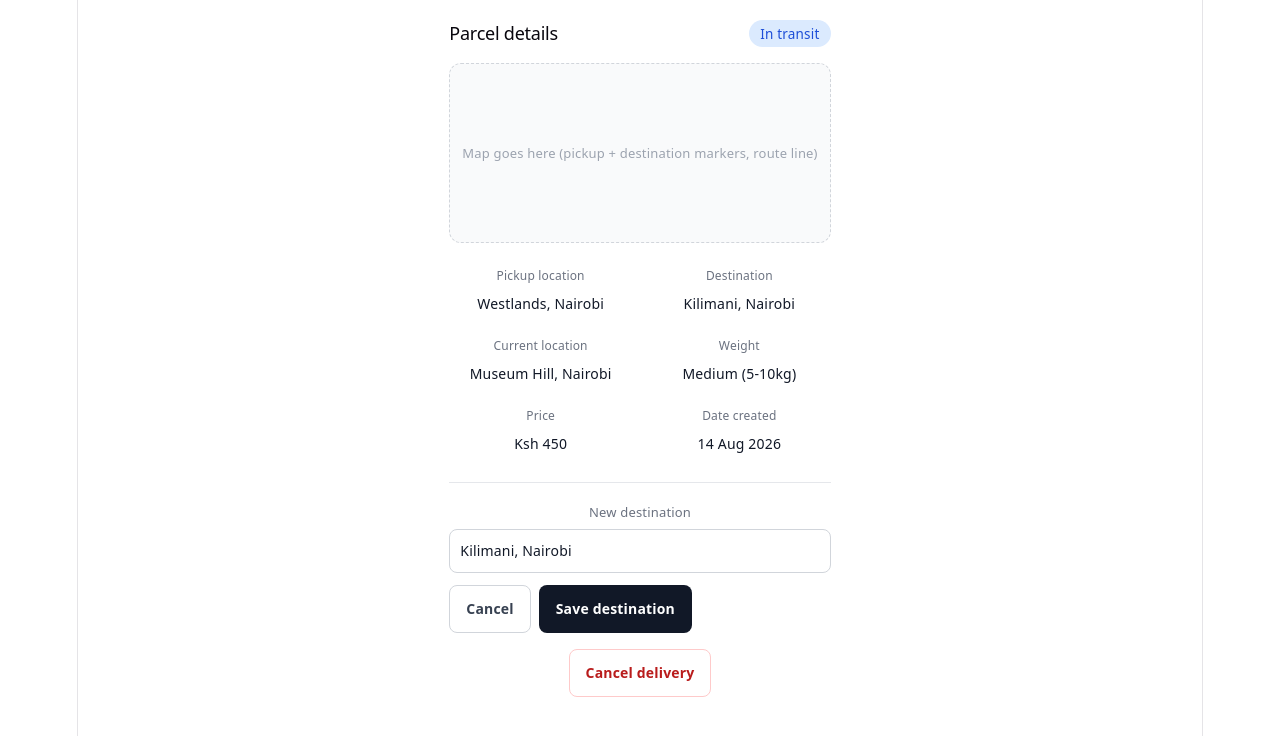
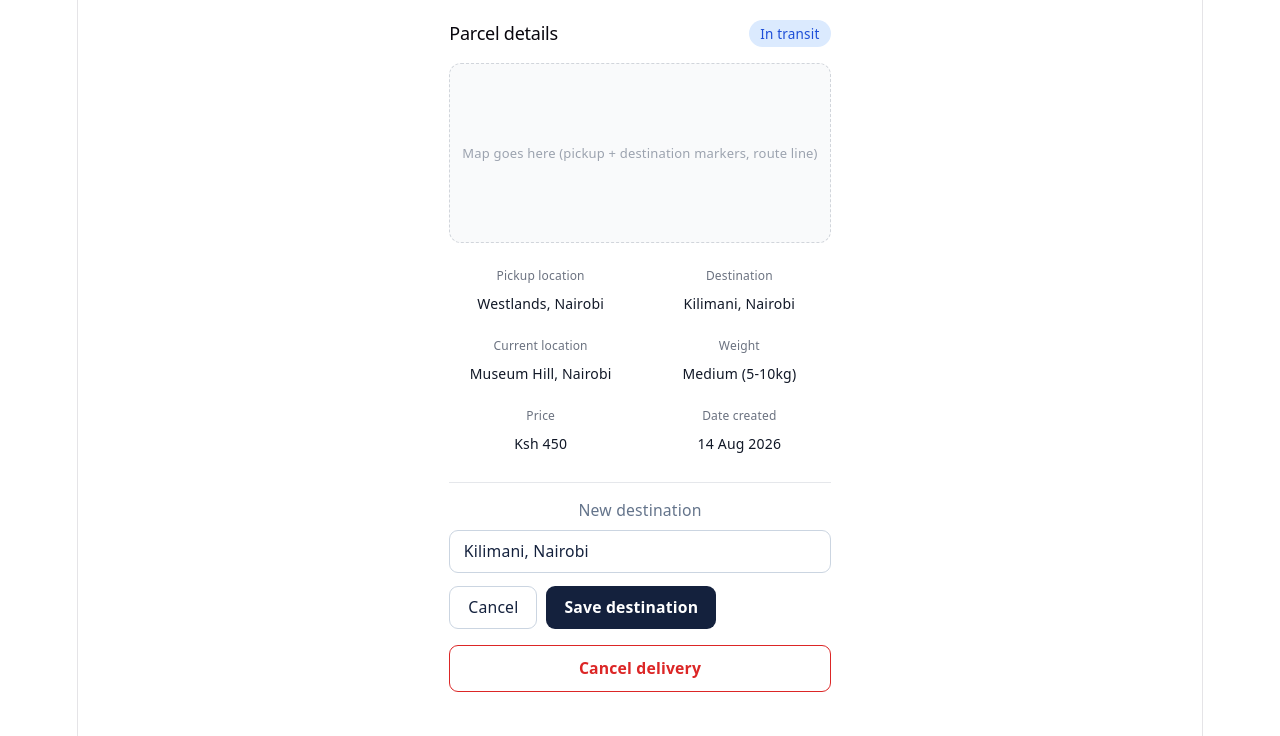
Before and after one commit to Jaden-Afrika/DELIVEROO-FRONTEND, a React (Vite) app: page /orders/p-1001 in a window 1280 px wide. Both pictures are taken after a click on the button "Change destination". Shown: the top 736 px of the page. Built offline with nearby package versions, Linux system fonts and the light colour scheme.

Commit message:
style: restyle CancelDeliveryButton and ChangeDestinationForm with Tailwind design tokens

```diff
--- a/src/components/CancelDeliveryButton.jsx
+++ b/src/components/CancelDeliveryButton.jsx
@@ -30,10 +30,10 @@ export default function CancelDeliveryButton({ parcel, currentUserId }) {
   }
 
   return (
-    <div className="cancel-delivery">
+    <div className="flex flex-col gap-1.5">
       <button
         type="button"
-        className="btn btn--danger-outline"
+        className="rounded-lg border border-caution bg-white px-4 py-2.5 text-sm font-semibold text-caution disabled:cursor-not-allowed disabled:opacity-50"
         onClick={handleClick}
         disabled={isDelivered}
         aria-disabled={isDelivered}
@@ -41,7 +41,7 @@ export default function CancelDeliveryButton({ parcel, currentUserId }) {
         Cancel delivery
       </button>
 
-      {blockedMessage && <p className="field-message field-message--error">{blockedMessage}</p>}
+      {blockedMessage && <p className="text-sm text-caution">{blockedMessage}</p>}
 
       {showConfirm && (
         <ConfirmModal
--- a/src/components/ChangeDestinationForm.jsx
+++ b/src/components/ChangeDestinationForm.jsx
@@ -38,21 +38,29 @@ export default function ChangeDestinationForm({ parcel, currentUserId }) {
 
   if (!isEditing) {
     return (
-      <div className="change-destination">
-        <button type="button" className="btn btn--secondary" onClick={openForm} disabled={isDelivered}>
+      <div className="flex flex-col gap-1.5">
+        <button
+          type="button"
+          className="rounded-lg bg-ink px-4 py-2.5 text-sm font-semibold text-white disabled:cursor-not-allowed disabled:opacity-50"
+          onClick={openForm}
+          disabled={isDelivered}
+        >
           Change destination
         </button>
-        {blockedMessage && <p className="field-message field-message--error">{blockedMessage}</p>}
+        {blockedMessage && <p className="text-sm text-caution">{blockedMessage}</p>}
       </div>
     )
   }
 
   return (
-    <form className="change-destination-form" onSubmit={handleSubmit}>
-      <label htmlFor="new-destination">New destination</label>
+    <form className="flex flex-col gap-2" onSubmit={handleSubmit}>
+      <label className="text-sm text-fog" htmlFor="new-destination">
+        New destination
+      </label>
       <input
         id="new-destination"
         type="text"
+        className="w-full rounded-lg border border-slate-300 px-3 py-2 text-sm text-ink focus:border-amber-500 focus:outline-none focus:ring-2 focus:ring-amber-500"
         value={draftDestination}
         onChange={(e) => {
           setDraftDestination(e.target.value)
@@ -60,12 +68,16 @@ export default function ChangeDestinationForm({ parcel, currentUserId }) {
         }}
         placeholder="e.g. Kilimani, Nairobi"
       />
-      {validationError && <p className="field-message field-message--error">{validationError}</p>}
-      <div className="change-destination-form__actions">
-        <button type="button" className="btn btn--ghost" onClick={() => setIsEditing(false)}>
+      {validationError && <p className="text-sm text-caution">{validationError}</p>}
+      <div className="mt-1 flex gap-2">
+        <button
+          type="button"
+          className="rounded-lg border border-slate-300 bg-white px-4 py-2 text-sm font-medium text-ink hover:bg-slate-50"
+          onClick={() => setIsEditing(false)}
+        >
           Cancel
         </button>
-        <button type="submit" className="btn btn--primary">
+        <button type="submit" className="rounded-lg bg-ink px-4 py-2 text-sm font-semibold text-white">
           Save destination
         </button>
       </div>
```
